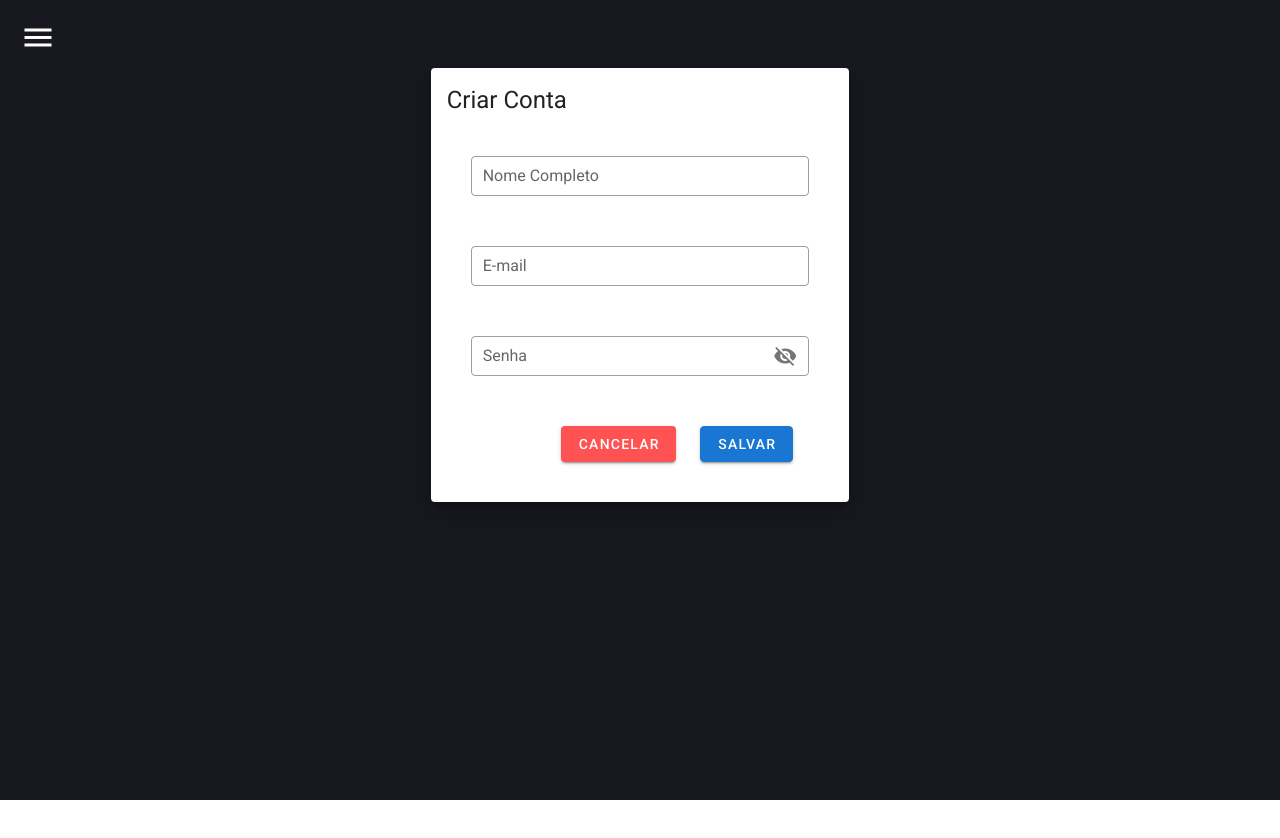
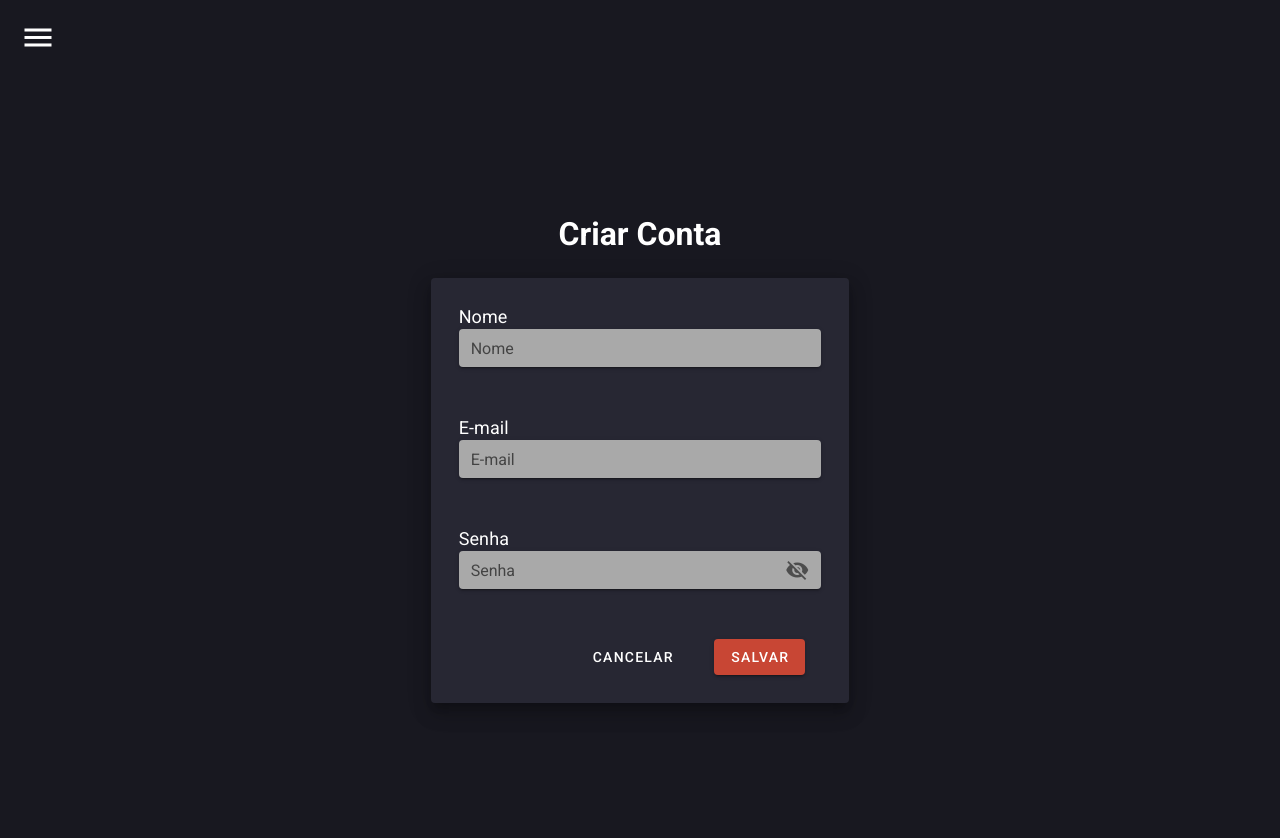
Before and after one commit to API-4-SEMESTRE/PROJETO-API, a Vue app in the folder Sistema/api-front/: page /Criar_Conta in a window 1280 px wide. Shown: the top 838 px of the page. Before the commit the page ends 800 px from the top, so only its background shows below. Built offline with nearby package versions, Linux system fonts and the light colour scheme; what v-mask would draw is missing.

Commit message:
API-83 Estilizando a tela de Criar Conta

```diff
--- a/Sistema/api-front/src/views/Criar_Conta.vue
+++ b/Sistema/api-front/src/views/Criar_Conta.vue
@@ -1,16 +1,14 @@
 <template>
-  <div>
+  <v-app id="login">
     <v-content>
       <v-container fluid fill-height>
         <v-layout align-center justify-center>
           <v-flex xs12 sm8 md4>
-            <v-card class="elevation-12">
-              <v-card-title>
-                <span class="text-h5">Criar Conta</span>
-              </v-card-title>
-
+            <h1 style="text-align: center; margin-bottom: 20px; color: white">
+              Criar Conta
+            </h1>
+            <v-card class="elevation-12" id="card-login">
               <v-card-text>
-                <v-container>
                 <v-form
                   ref="form"
                   v-model="valid"
@@ -20,35 +18,46 @@
                   <v-container>
                     <v-row justify="center">
                       <v-col cols="24">
+                        <span style="color: white; font-size: 18px">Nome</span>
                         <v-text-field
-                            label="Nome Completo"
+                          label="Nome"
                           v-model="usuario.nome"
                           :rules="regra_nome"
-                            outlined
+                          single-line
+                          solo
                           required
                           dense
+                          background-color="#A9A9A9"
                         ></v-text-field>
                       </v-col>
                     </v-row>
                     <v-row justify="center">
                       <v-col cols="24">
+                        <span style="color: white; font-size: 18px"
+                          >E-mail</span
+                        >
                         <v-text-field
                           label="E-mail"
                           v-model="usuario.email"
                           :rules="regra_email"
-                            outlined
+                          single-line
+                          solo
                           required
                           dense
+                          background-color="#A9A9A9"
                         ></v-text-field>
                       </v-col>
                     </v-row>
                     <v-row justify="center">
                       <v-col cols="24">
+                        <span style="color: white; font-size: 18px">Senha</span>
                         <v-text-field
                           label="Senha"
                           v-model="usuario.senha"
                           :rules="regra_senha"
-                            outlined
+                          background-color="#A9A9A9"
+                          single-line
+                          solo
                           required
                           dense
                           password
@@ -61,18 +70,17 @@
                     <v-row>
                       <v-col></v-col>
                       <v-col>
-                          <v-btn block color="error" :to="{ name: 'Login' }"
+                        <v-btn text color="white" :to="{ name: 'Login' }"
                           >Cancelar</v-btn
                         >
                       </v-col>
                       <v-col>
                         <v-btn
-                            class="mr-4"
+                          color="#C84634"
+                          class="white--text mr-4"
                           type="submit"
                           :disabled="!valid"
                           @click="validate"
-                            id="btn_cadastrar_usuario"
-                            color="primary"
                         >
                           Salvar
                         </v-btn>
@@ -80,14 +88,13 @@
                     </v-row>
                   </v-container>
                 </v-form>
-                </v-container>
               </v-card-text>
             </v-card>
           </v-flex>
         </v-layout>
       </v-container>
     </v-content>
-  </div>
+  </v-app>
 </template>
 
 <script>
@@ -151,11 +158,7 @@ export default {
 </script>
 
 <style>
-#btn_cadastrar_usuario {
-  display: flex;
-  align-items: center;
-  justify-content: center;
-  margin: auto;
-  border: solid 1px black;
+#criar-conta {
+  background-color: #181820;
 }
 </style>
```
Lines whose indentation alone changed are shown as unchanged.
